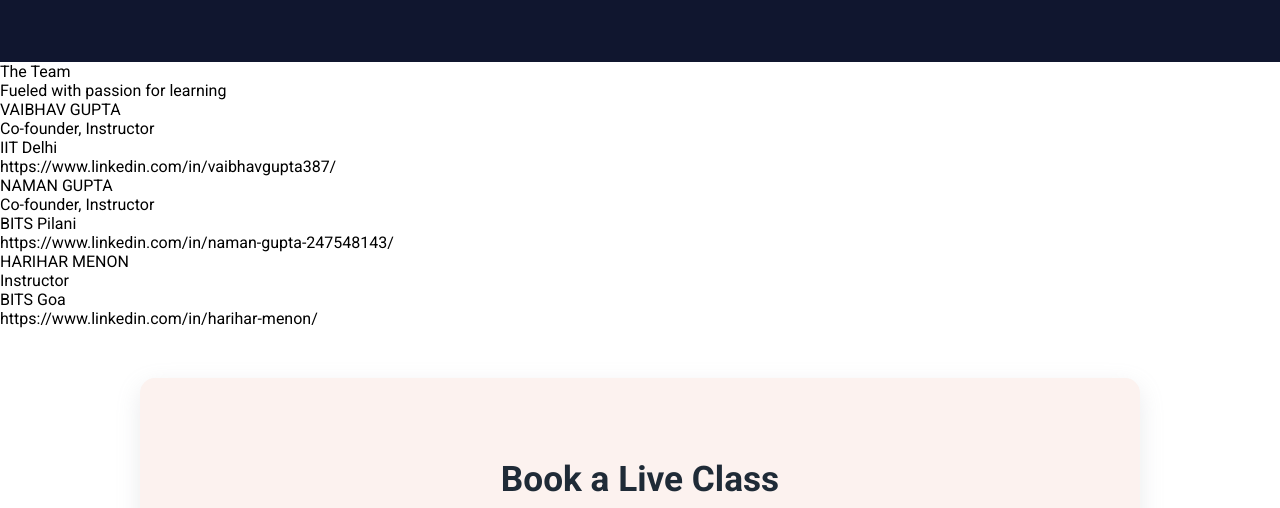
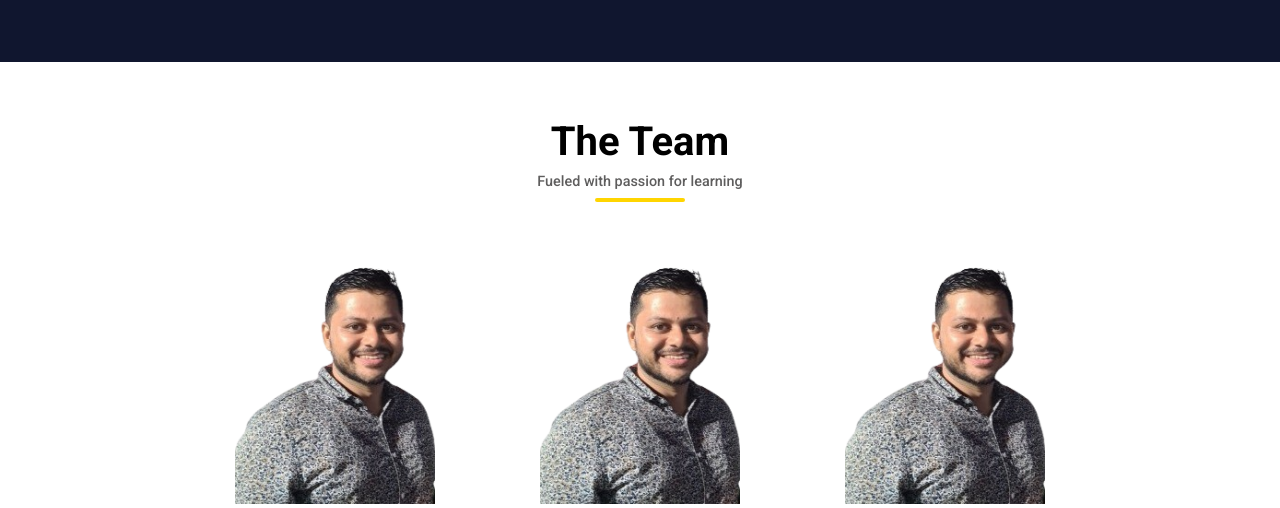
Before and after one commit to drumil32/Ed-Tech, a React (Vite) app in the folder frontend/: page / in a window 1280 px wide. Shown: the part 2292-2800 px from the top of the page. Built offline with nearby package versions, Linux system fonts and the light colour scheme.

Commit message:
about us added

```diff
--- a/frontend/src/components/molecule/FeaturesCard/FeaturesCard.tsx
+++ b/frontend/src/components/molecule/FeaturesCard/FeaturesCard.tsx
@@ -44,7 +44,7 @@ const BlogCard: React.FC<BlogCardProps> = ({
   };
 
   return (
-    <div className={`card-container${flipped ? " flipped" : ""}`}>
+    <div className={`card-container${flipped ? " flipped" : ""}`} onClick={flip}>
       <Front
         title={title}
         subtitle={subtitle}
--- a/frontend/src/components/molecule/FeaturesCard/card.scss
+++ b/frontend/src/components/molecule/FeaturesCard/card.scss
@@ -12,6 +12,7 @@ $text-margin: 10px;
   min-height: 400px;
   margin: 0;
   padding: 0;
+  cursor: pointer;
   top: 20px;
   width: 100%;
   max-width: 330px;
--- /dev/null
+++ b/frontend/src/components/organisms/AboutUs/AboutUs.module.scss
@@ -0,0 +1,90 @@
+.aboutSection {
+    display: flex;
+    justify-content: center;
+    align-items: center;
+    flex-direction: column;
+    width: 100%;
+    padding: 3.5rem 2rem;
+
+    .aboutUs {
+        width: 100%;
+        max-width: 1580px;
+        display: flex;
+        justify-content: center;
+        align-items: center;
+        flex-direction: column;
+
+        .sectionTitle {
+            font-size: 2.5rem;
+            margin-bottom: .5rem;
+        }
+        .sectionDesc {
+            font-size: .9rem;
+            color: #5e5d5d;
+            font-weight: 500;
+            margin-bottom: .5rem;
+        }
+        hr {
+            background-color: #FFD500;
+            width: 100%;
+            max-width: 90px;
+            height: 3.5px;
+            border-radius: 5px;
+            outline: none;
+            border: none;
+            margin-bottom: 2rem;
+        }
+        .profileContainer {
+            display: flex;
+            width: 100%;
+            max-width: 900px;
+            justify-content: space-around;
+            align-items: center;
+            gap: 1rem;
+            flex-wrap: wrap;
+        }
+        .profile {
+            width: 100%;
+            max-width: 200px;
+
+            &__imageContainer {
+                width: 100%;
+                height: 270px;
+                margin-bottom: 1rem;
+                img {
+                    width: 100%;
+                    height: 100%;
+                    object-fit: cover;
+                }
+            }
+            &__name {
+                font-size: 1.3rem;
+                font-weight: 700;
+                // margin-bottom: .5rem;
+                text-transform: uppercase;
+            }
+            &__designation {
+                font-size: .9rem;
+                color: #5e5d5d;
+                // margin-bottom: .5rem;
+                font-weight: 600;
+            }
+            &__college {
+                font-size: .8rem;
+                color: #5e5d5d;
+                font-weight: 600;
+                margin-bottom: .5rem;
+            }
+            .socialMedia {
+                display: flex;
+                align-items: center;
+                gap: 1rem;
+
+                a {
+                    font-size: .8rem;
+                    color: #3f3e3e;
+                }
+            }
+        }
+    }
+}
--- a/frontend/src/components/organisms/AboutUs/AboutUs.tsx
+++ b/frontend/src/components/organisms/AboutUs/AboutUs.tsx
@@ -1,33 +1,42 @@
-import React from 'react';
-import instructorListData from '../../../data/teamInfo.json';
-import { Instructor } from '../../../types/types';
-// import Card from '../../molecule/FeaturesCard/Card';
+import React from "react";
+import styles from "./AboutUs.module.scss";
+import instructorListData from "../../../data/teamInfo.json";
+import { Instructor } from "../../../types/types";
+import { FaLinkedin } from "react-icons/fa6";
+import { AiFillInstagram } from "react-icons/ai";
 
 const AboutUs: React.FC = () => {
-    return (
-        <div>
-            <p>The Team</p>
-            <p>Fueled with passion for learning</p>
-            {
-                instructorListData.map((personInfo: Instructor) => (
-                    <div>
-                        <p>
-                            {personInfo.name}
-                        </p>
-                        <p>
-                            {personInfo.designation}
-                        </p>
-                        <p>
-                            {personInfo.college}
-                        </p>
-                        <p>
-                            {personInfo.profilePicture}{personInfo.instagram}{personInfo.linkedin}
-                        </p>
-                    </div>
-                ))
-            }
+  return (
+    <section className={styles.aboutSection}>
+      <div className={styles.aboutUs}>
+        <h1 className={styles.sectionTitle}>The Team</h1>
+        <p className={styles.sectionDesc}>Fueled with passion for learning</p>
+        <hr />
+        <div className={styles.profileContainer}>
+          {instructorListData.map((personInfo: Instructor) => (
+            <div className={styles.profile}>
+              <div className={styles.profile__imageContainer}>
+                <img src={personInfo.profilePicture} alt="Profile Picture" />
+              </div>
+              <h2 className={styles.profile__name}>{personInfo.name}</h2>
+              <p className={styles.profile__designation}>
+                {personInfo.designation}
+              </p>
+              <p className={styles.profile__college}>{personInfo.college}</p>
+              <div className={styles.socialMedia}>
+                <a href={personInfo.linkedin || "#"} target="_blank">
+                  <FaLinkedin />
+                </a>
+                <a href={personInfo.instagram || "#"} target="_blank">
+                  <AiFillInstagram />
+                </a>
+              </div>
+            </div>
+          ))}
         </div>
-    );
-}
+      </div>
+    </section>
+  );
+};
 
 export default AboutUs;
--- a/frontend/src/components/organisms/Courses/Courses.tsx
+++ b/frontend/src/components/organisms/Courses/Courses.tsx
@@ -7,7 +7,7 @@ const Courses: React.FC = () => {
       <section className={styles.courcesContainer} id="courses">
         <h5 className={styles.sectionTitle}>Course Overview</h5>
         <p className={styles.section_sub_title}>
-          <span>Classroom </span>
+          <span>In-Classroom </span>
           MERN-Stack Web Development Program
         </p>
         {/* <div className={styles.description}>
--- a/frontend/src/components/organisms/Features/Features.tsx
+++ b/frontend/src/components/organisms/Features/Features.tsx
@@ -9,7 +9,7 @@ const Features: React.FC = () => {
       <h5
           className={styles.sectionHeading}
         >
-          Why to choose us
+          Why choose us
         </h5>
         <h1 className={styles.sectionTitle}>Our programme is curated to maximise <span>real-world learning</span></h1>
         <FeaturesCarausal />
--- a/frontend/src/components/organisms/Features/style.module.scss
+++ b/frontend/src/components/organisms/Features/style.module.scss
@@ -50,7 +50,6 @@
       text-align: center;
       span {
         color: #ffd500;
-        text-transform: capitalize;
       }
       @include xsm-max {
         font-size: 1.6rem;
--- a/frontend/src/components/organisms/Header/style.scss
+++ b/frontend/src/components/organisms/Header/style.scss
@@ -9,7 +9,7 @@ header {
   background-color: var(--primary-background-color);
   position: sticky;
   transition: all 0.3s ease-in-out;
-  top: 0;
+  // top: 0;
   z-index: 999;
   &.scrolled {
     box-shadow: 0 2px 4px #00000042;
--- a/frontend/src/data/teamInfo.json
+++ b/frontend/src/data/teamInfo.json
@@ -5,7 +5,7 @@
         "college": "IIT Delhi",
         "instagram": "",
         "linkedin": "https://www.linkedin.com/in/vaibhavgupta387/",
-        "profilePicture":""
+        "profilePicture":"/src/assets/images/profile.png"
     },
     {
         "name": "NAMAN GUPTA",
@@ -13,7 +13,7 @@
         "college": "BITS Pilani",
         "instagram": "",
         "linkedin": "https://www.linkedin.com/in/naman-gupta-247548143/",
-        "profilePicture":""
+        "profilePicture":"/src/assets/images/profile.png"
     },
     {
         "name":"HARIHAR MENON",
@@ -21,6 +21,6 @@
         "college":"BITS Goa",
         "instagram":"",
         "linkedin":"https://www.linkedin.com/in/harihar-menon/",
-        "profilePicture":""
+        "profilePicture":"/src/assets/images/profile.png"
     }
 ]
```
Also changed, not shown: frontend/src/assets/images/profile.png (added).
